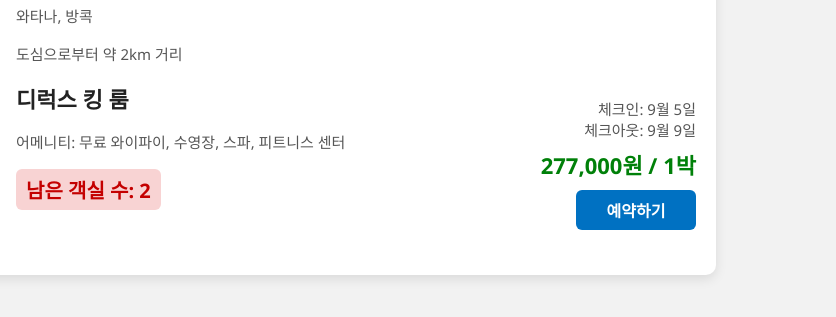
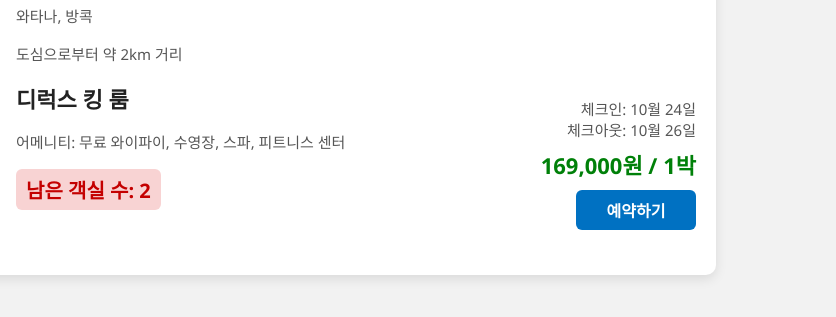
Before and after one commit to Lomochrome97/kor-s1stt, a plain HTML site: page index.html in a window 1280 px wide. Both pictures are taken after a click on the button "다음". Shown: the part 253-570 px from the top of the page, 444-1280 px from the left. Drawn offline with Linux system fonts and the light colour scheme.

Commit message:
Update index.html

```diff
--- a/index.html
+++ b/index.html
@@ -298,8 +298,8 @@
             <span class="reviews">(리뷰 212 개)</span>
           </div>
           <div class="price-box">
-            <div class="check-dates">체크인: 9월 5일<br>체크아웃: 9월 9일</div>
-            <div class="price">277,000원 / 1박</div>
+            <div class="check-dates">체크인: 10월 24일<br>체크아웃: 10월 26일</div>
+            <div class="price">169,000원 / 1박</div>
             <button class="reserve-btn">예약하기</button>
           </div>
         </div>
```
